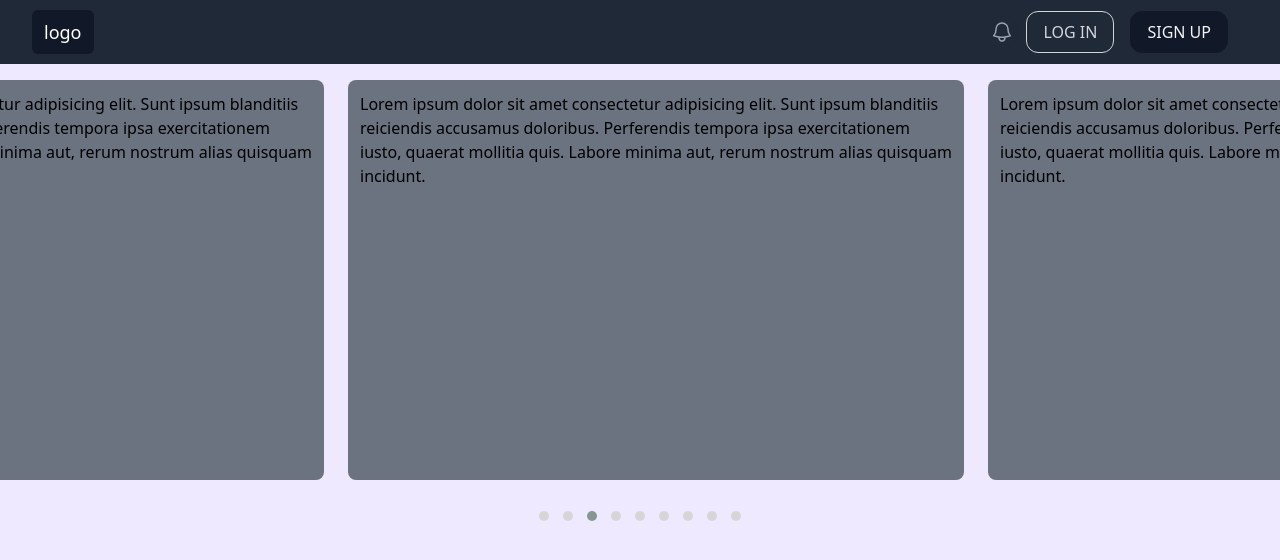
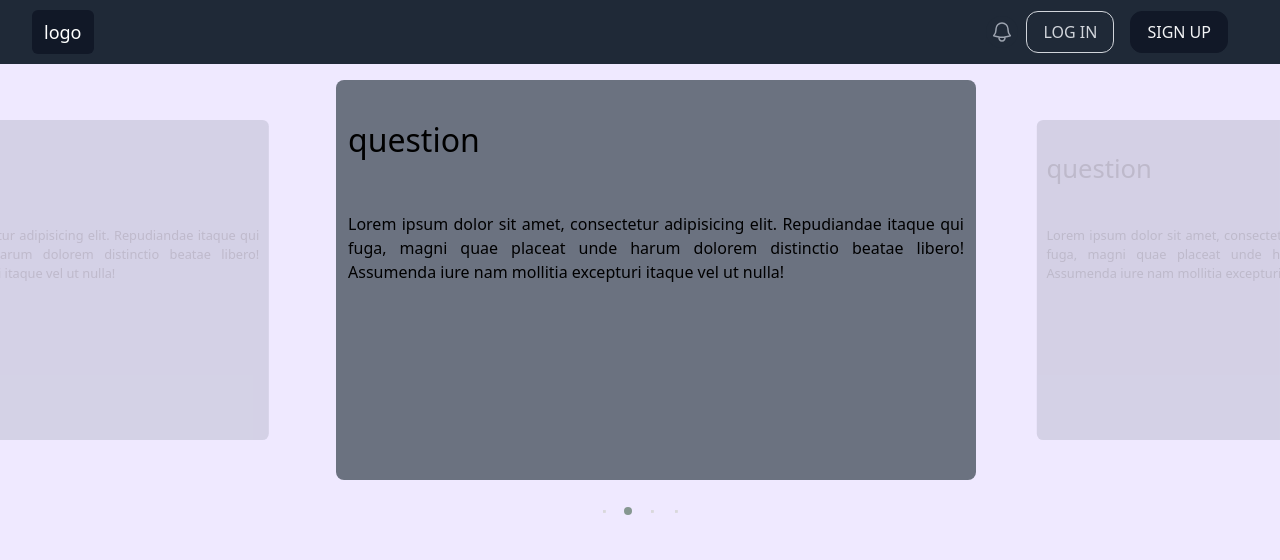
Before and after one commit to dhanushproduct/productone, a React (Create React App) app in the folder frontend/: page / in a window 1280 px wide. Shown: the top 560 px of the page. Built offline with nearby package versions, Linux system fonts and the light colour scheme.

Commit message:
carousel added z-index not working

```diff
--- a/frontend/src/components/Carousel.js
+++ b/frontend/src/components/Carousel.js
@@ -1,17 +1,19 @@
 import React from "react";
-import OwlCarousel from 'react-owl-carousel';
-import 'owl.carousel/dist/assets/owl.carousel.css';
-import 'owl.carousel/dist/assets/owl.theme.default.css';
+import OwlCarousel from "react-owl-carousel";
+import "owl.carousel/dist/assets/owl.carousel.css";
+import "owl.carousel/dist/assets/owl.theme.default.css";
+import "../styles/carousel.css";
+import { carouseldata } from "../jsonfiles/carouseldata";
 
 export default function Carousel() {
   const options = {
     loop: true,
     center: true,
-        items: 1,
+    items: 3,
     margin: 0,
     autoplay: true,
     dots: true,
-        autoplayTimeout: 2000,
+    autoplayTimeout: 3500,
     autoplayHoverPause: true,
     smartSpeed: 450,
     nav: false,
@@ -26,57 +28,26 @@ export default function Carousel() {
         items: 2,
       },
     },
-    }
+  };
   return (
-    <div >
-      <OwlCarousel className="owl-theme -z-10" {...options}>
-        <div className="item mx-3">
+    <OwlCarousel
+      id="customer-testimonoals"
+      className="owl-carousel owl-theme"
+      {...options}
+    >
+      {carouseldata.map((item, index) => (
+        <div key={index}>
+          <div className="item h-full">
             <div className="w-full h-[50vh] m-4 p-3 px-3 bg-gray-500 rounded-lg">
-            Lorem ipsum dolor sit amet consectetur adipisicing elit. Sunt ipsum blanditiis reiciendis accusamus doloribus. Perferendis tempora ipsa exercitationem iusto, quaerat mollitia quis. Labore minima aut, rerum nostrum alias quisquam incidunt.
+              <br />
+              <h1 className="text-[2rem]">{item.question}</h1>
+              <br />
+              <br />
+              <h3 className="text-[1rem]">{item.answer}</h3>
             </div>
           </div>
-        <div className="item mx-3">
-        <div className="w-full h-[50vh] m-4 p-3 px-3 bg-gray-500 rounded-lg">
-            Lorem ipsum dolor sit amet consectetur adipisicing elit. Sunt ipsum blanditiis reiciendis accusamus doloribus. Perferendis tempora ipsa exercitationem iusto, quaerat mollitia quis. Labore minima aut, rerum nostrum alias quisquam incidunt.
         </div>
-        </div>
-        <div className="item mx-3">
-        <div className="w-full h-[50vh] m-4 p-3 px-3 bg-gray-500 rounded-lg">
-            Lorem ipsum dolor sit amet consectetur adipisicing elit. Sunt ipsum blanditiis reiciendis accusamus doloribus. Perferendis tempora ipsa exercitationem iusto, quaerat mollitia quis. Labore minima aut, rerum nostrum alias quisquam incidunt.
-         </div>
-        </div>
-        <div className="item mx-3">
-        <div className="w-full h-[50vh] m-4 p-3 px-3 bg-gray-500 rounded-lg">
-            Lorem ipsum dolor sit amet consectetur adipisicing elit. Sunt ipsum blanditiis reiciendis accusamus doloribus. Perferendis tempora ipsa exercitationem iusto, quaerat mollitia quis. Labore minima aut, rerum nostrum alias quisquam incidunt.
-         </div>
-        </div>
-        <div className="item mx-3">
-        <div className="w-full h-[50vh] m-4 p-3 px-3 bg-gray-500 rounded-lg">
-            Lorem ipsum dolor sit amet consectetur adipisicing elit. Sunt ipsum blanditiis reiciendis accusamus doloribus. Perferendis tempora ipsa exercitationem iusto, quaerat mollitia quis. Labore minima aut, rerum nostrum alias quisquam incidunt.
-         </div>
-        </div>
-        <div className="item mx-3">
-        <div className="w-full h-[50vh] m-4 p-3 px-3 bg-gray-500 rounded-lg">
-            Lorem ipsum dolor sit amet consectetur adipisicing elit. Sunt ipsum blanditiis reiciendis accusamus doloribus. Perferendis tempora ipsa exercitationem iusto, quaerat mollitia quis. Labore minima aut, rerum nostrum alias quisquam incidunt.
-         </div>
-        </div>
-        <div className="item mx-3">
-        <div className="w-full h-[50vh] m-4 p-3 px-3 bg-gray-500 rounded-lg">
-            Lorem ipsum dolor sit amet consectetur adipisicing elit. Sunt ipsum blanditiis reiciendis accusamus doloribus. Perferendis tempora ipsa exercitationem iusto, quaerat mollitia quis. Labore minima aut, rerum nostrum alias quisquam incidunt.
-         </div>
-        </div>
-        <div className="item mx-3">
-        <div className="w-full h-[50vh] m-4 p-3 px-3 bg-gray-500 rounded-lg">
-            Lorem ipsum dolor sit amet consectetur adipisicing elit. Sunt ipsum blanditiis reiciendis accusamus doloribus. Perferendis tempora ipsa exercitationem iusto, quaerat mollitia quis. Labore minima aut, rerum nostrum alias quisquam incidunt.
-         </div>
-        </div>
-        <div className="item mx-3">
-        <div className="w-full h-[50vh] m-4 p-3 px-3 bg-gray-500 rounded-lg">
-            Lorem ipsum dolor sit amet consectetur adipisicing elit. Sunt ipsum blanditiis reiciendis accusamus doloribus. Perferendis tempora ipsa exercitationem iusto, quaerat mollitia quis. Labore minima aut, rerum nostrum alias quisquam incidunt.
-         </div>
-        </div>
-
+      ))}
     </OwlCarousel>
-    </div>
   );
 }
--- a/frontend/src/components/Navbar.js
+++ b/frontend/src/components/Navbar.js
@@ -3,7 +3,7 @@ import { Disclosure, Menu, Transition } from "@headlessui/react";
 import { Bars3Icon, BellIcon, XMarkIcon } from "@heroicons/react/24/outline";
 import { NavLink } from "react-router-dom";
 import { useState } from "react";
-
+import "../styles/carousel.css"
 const navigation = [
   { name: "Sign up", to: "/signup", current: true },
   { name: "Log in", to: "/login", current: false },
@@ -18,7 +18,7 @@ function classNames(...classes) {
 export default function Example() {
   const [profile, setprofile] = useState(false);
   return (
-    <Disclosure as="nav" className="bg-gray-800">
+    <Disclosure as="nav" className="bg-gray-800 navbb" >
       {({ open }) => (
         <>
           <div className="mx-auto max-w-7xl px-2 sm:px-6 lg:px-8">
--- /dev/null
+++ b/frontend/src/jsonfiles/carouseldata.js
@@ -0,0 +1,22 @@
+export const carouseldata = [
+  {
+    question: "question",
+    answer:
+      "Lorem ipsum dolor sit amet, consectetur adipisicing elit. Repudiandae itaque qui fuga, magni quae placeat unde harum dolorem distinctio beatae libero! Assumenda iure nam mollitia excepturi itaque vel ut nulla!",
+  },
+  {
+    question: "question",
+    answer:
+      "Lorem ipsum dolor sit amet, consectetur adipisicing elit. Repudiandae itaque qui fuga, magni quae placeat unde harum dolorem distinctio beatae libero! Assumenda iure nam mollitia excepturi itaque vel ut nulla!",
+  },
+  {
+    question: "question",
+    answer:
+      "Lorem ipsum dolor sit amet, consectetur adipisicing elit. Repudiandae itaque qui fuga, magni quae placeat unde harum dolorem distinctio beatae libero! Assumenda iure nam mollitia excepturi itaque vel ut nulla!",
+  },
+  {
+    question: "question",
+    answer:
+      "Lorem ipsum dolor sit amet, consectetur adipisicing elit. Repudiandae itaque qui fuga, magni quae placeat unde harum dolorem distinctio beatae libero! Assumenda iure nam mollitia excepturi itaque vel ut nulla!",
+  },
+];
--- /dev/null
+++ b/frontend/src/jsonfiles/tempCodeRunnerFile.js
@@ -0,0 +1 @@
+lorem distinctio beatae libero! Assumenda iure nam mollitia excepturi itaque vel ut nulla!
--- /dev/null
+++ b/frontend/src/styles/carousel.css
@@ -0,0 +1,58 @@
+
+#customer-testimonoals {
+  width: 100%;
+  margin: auto;
+  z-index: 10;
+}
+
+#customer-testimonoals .item  {
+  text-align: justify;
+  padding: 0px;
+  margin-bottom: 0px;
+  opacity: 0.2;
+  transform: scale3d(0.8, 0.8, 1);
+  transition: all 0.3s ease-in-out;
+  width: 100%;
+  z-index: 10;
+}
+
+
+.owl-carousel .owl-dots {
+  display: inline-block;
+  width: 100%;
+  text-align: center;
+}
+.owl-carousel .owl-dots .owl-dot{
+  display: inline-block;
+}
+
+#customer-testimonoals .owl-item.active.center .item {
+opacity: 1;
+transform: scale3d(1.0, 1.0, 1);
+}
+
+.owl-theme .owl-dots .owl-dot.active span, .owl-theme .owl-dots .owl-dot:hover span {
+  transform: translate3d(0px, -50%, 0px) scale(0.8);
+}
+.owl-carousel .owl-dots {
+  display: inline-block;
+  width: 100%;
+  text-align: center;
+}
+.owl-carousel .owl-dots .owl-dot{
+  display: inline-block;
+}
+.owl-carousel .owl-dots .owl-dot span{
+
+  display: inline-block;
+  height: 20px;
+  width: 20px;
+  margin: 0 2px 5px;
+  transform: translate3d(0px, -50%, 0px) scale(0.3);
+  transform-origin: 50% 50% 0;
+  transition: all 250ms ease-out 0s;
+}
+
+.navbb{
+  z-index: 999;
+}
```
Lines whose indentation alone changed are shown as unchanged.
